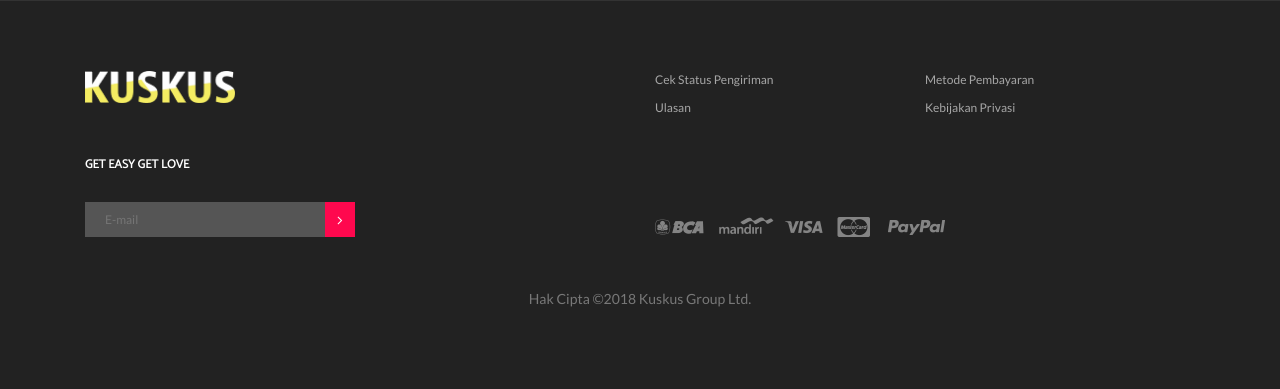
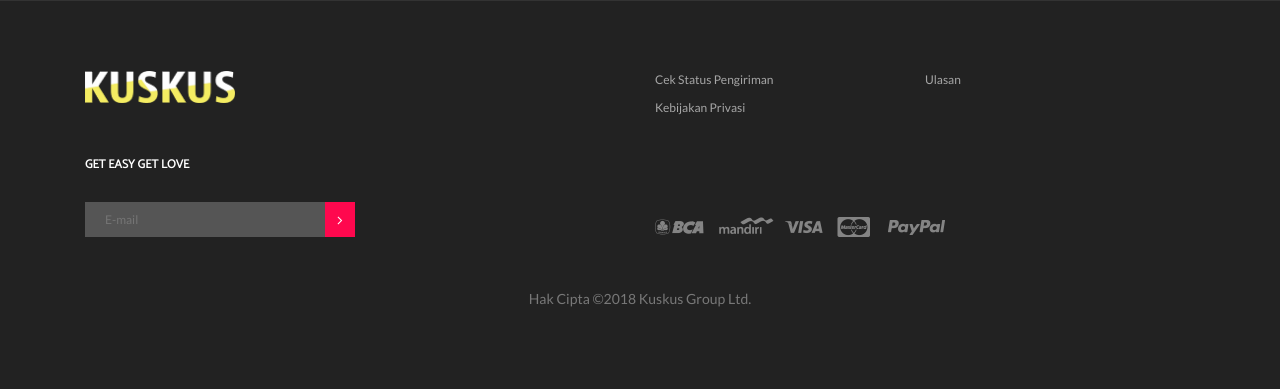
Before and after one commit to 16110238/fp, a PHP site: page /index.php in a window 1280 px wide. Shown: the part 2368-2757 px from the top of the page. Run offline with PHP 8.4, Linux system fonts and the light colour scheme; some libraries are stand-ins or nearby versions; some web fonts are replaced.

Commit message:
Update footer

```diff
--- a/footer.php
+++ b/footer.php
@@ -12,7 +12,6 @@
                     <div class="single_widget_area mb-30">
                         <ul class="footer_widget_menu">
                             <li><a href="delcheck.php">Cek Status Pengiriman</a></li>
-                            <li><a href="#">Metode Pembayaran</a></li>
                             <li><a href="ulasan.php">Ulasan</a></li>
                             <li><a href="pp.php">Kebijakan Privasi</a></li>
                         </ul>
```
